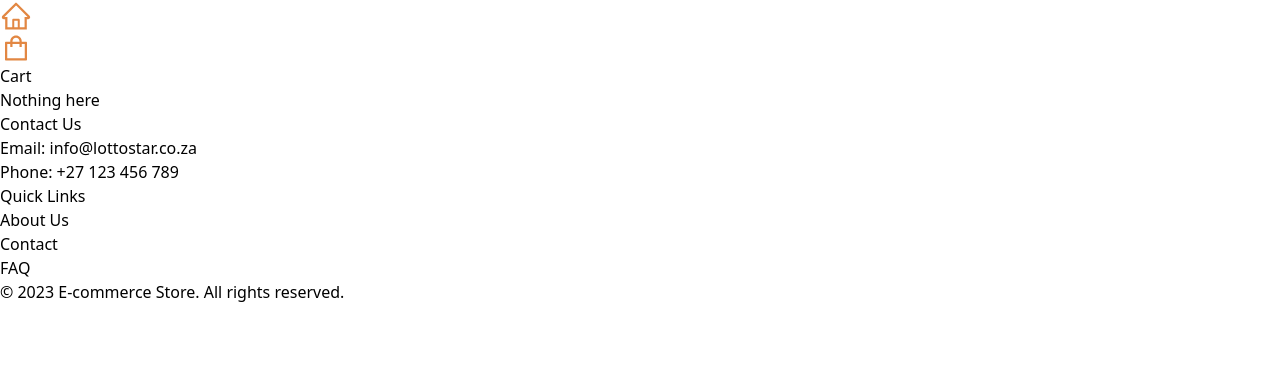
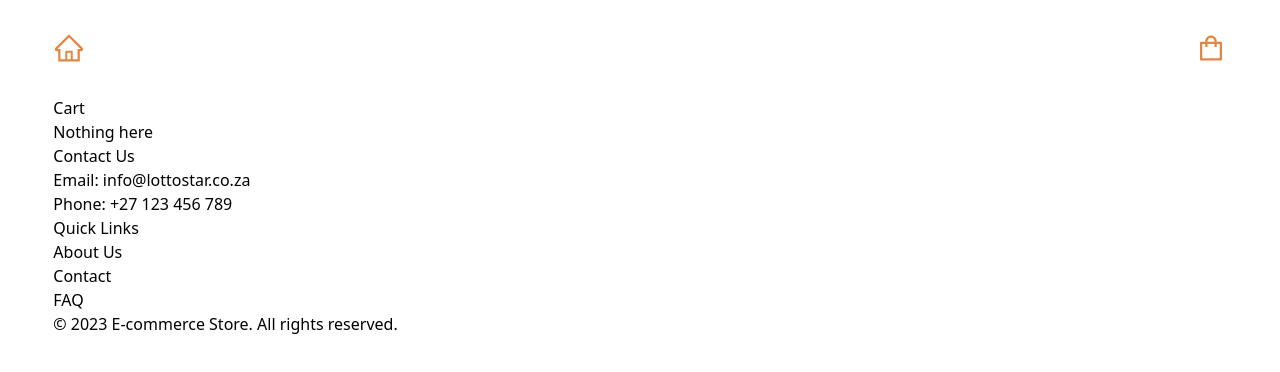
Before and after one commit to lindo-007/ecommerse, a Next.js app: page /cart in a window 1280 px wide. Shown: the top 372 px of the page. Built offline with nearby package versions, Linux system fonts and the light colour scheme.

Commit message:
styled header

```diff
--- a/components/Header.tsx
+++ b/components/Header.tsx
@@ -5,8 +5,7 @@ import { AiOutlineHome, AiOutlineShopping } from "react-icons/ai";
 
 function Header() {
   return (
-    <header>
-      <div>
+    <header className="flex justify-between py-8">
       <figure>
         <Link href="/">
           <a>
@@ -21,7 +20,6 @@ function Header() {
           </a>
         </Link>
       </figure>
-      </div>
     </header>
   );
 }
--- a/components/layout.tsx
+++ b/components/layout.tsx
@@ -1,10 +1,9 @@
 import Header from "./Header";
 import Footer from "./Footer";
-import styled from "styled-components";
 
 function Layout({ children }) {
   return (
-    <section>
+    <section className="flex-col w-11/12 m-auto ">
       <Header />
       <main>{children}</main>
       <Footer />
@@ -12,15 +11,15 @@ function Layout({ children }) {
   );
 }
 
-const MainContainer = styled.main`
-  /* display: flex;
+/*const MainContainer = styled.main`
+ display: flex;
   margin: 2rem;
   min-height: 68vh;
-  flex: 1; */
-`;
+  flex: 1;
+`;*/
 
-const LayoutContainer = styled.section`
-  /* display: flex;
+/* const LayoutContainer = styled.section`
+ display: flex;
   flex-direction: column;
   justify-content: space-between;
   min-height: 98.8vh;
@@ -35,7 +34,7 @@ const LayoutContainer = styled.section`
   }
   p {
     font-family: "Roboto", sans-serif;
-  } */
-`;
+  }
+`; */
 
 export default Layout;
--- a/pages/_app.tsx
+++ b/pages/_app.tsx
@@ -2,7 +2,6 @@ import { AppProps } from "next/app";
 import Layout from "../components/layout";
 import { Provider } from "react-redux";
 import { PersistGate } from "redux-persist/integration/react";
-// import store from "../store";
 import { store, persistor } from "../store";
 import Head from "next/head";
 import "../style/global.css";
@@ -13,11 +12,11 @@ function MyApp({ Component, pageProps }: AppProps) {
       <Head>
         <title>ecommerse</title>
       </Head>
-      {/* <PersistGate loading={null} persistor={persistor}> */}
+      <PersistGate loading={null} persistor={persistor}>
       <Layout>
         <Component {...pageProps} />
       </Layout>
-      {/* </PersistGate> */}
+      </PersistGate>
     </Provider>
   );
 }
--- a/pages/index.tsx
+++ b/pages/index.tsx
@@ -19,8 +19,8 @@ export default function Home({
     </section>
   );
 }
-const HomeContainer = styled.section`
-  /* display: flex;
+/* const HomeContainer = styled.section`
+  display: flex;
   align-items: center;
-  justify-content: center; */
-`;
+  justify-content: center;
+`; */
--- a/store/index.ts
+++ b/store/index.ts
@@ -1,7 +1,7 @@
 import { combineReducers, legacy_createStore as createStore } from "redux";
 import cartReducer from "./cart";
 import { persistStore, persistReducer } from "redux-persist";
-import createWebStorage from "redux-persist/lib/storage/createWebStorage";
+import createWebStorage from "redux-persist/lib/storage";
 
 const createNoopStorage = () => {
   return {
@@ -18,7 +18,7 @@ const createNoopStorage = () => {
 };
 
 const storage =
-  typeof window === "undefined" ? createNoopStorage() : createWebStorage();
+  typeof window === "undefined" ? createNoopStorage() : createWebStorage;
 
 const rootReducer = combineReducers({
   cart: cartReducer,
```
Lines whose indentation alone changed are shown as unchanged.
